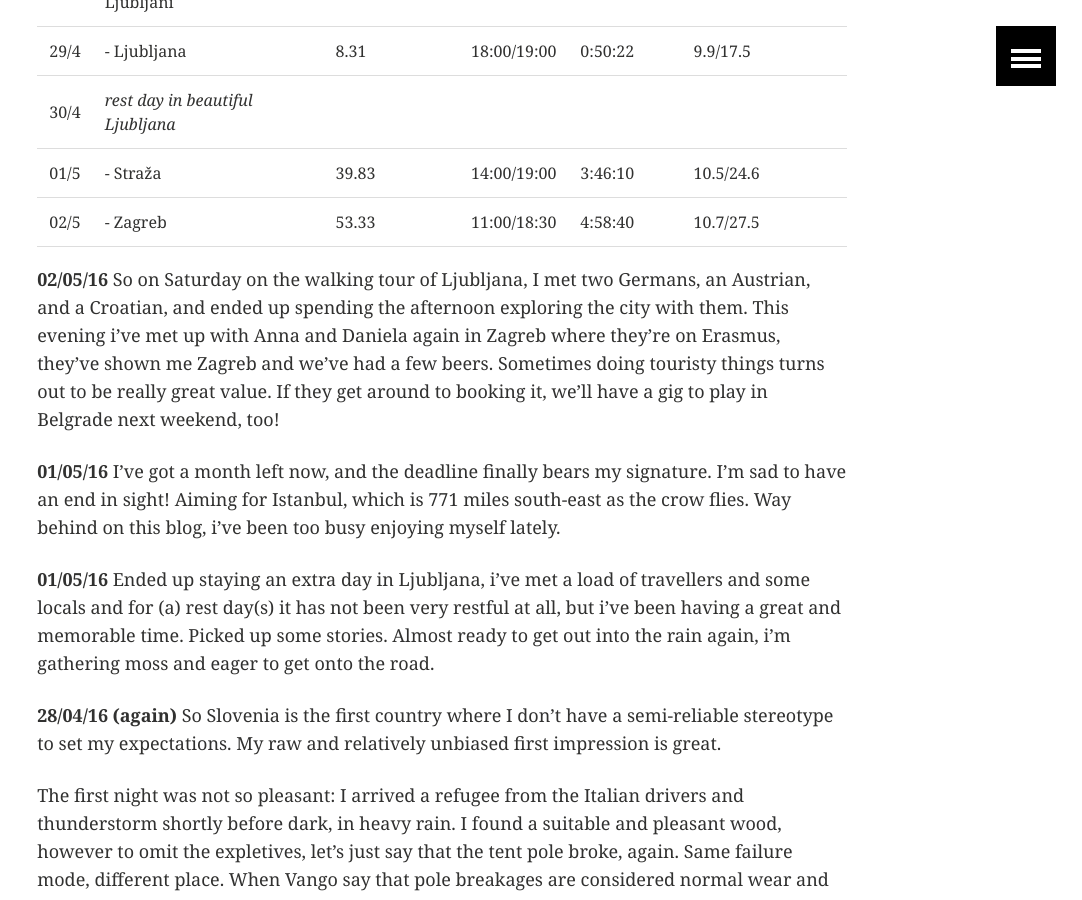
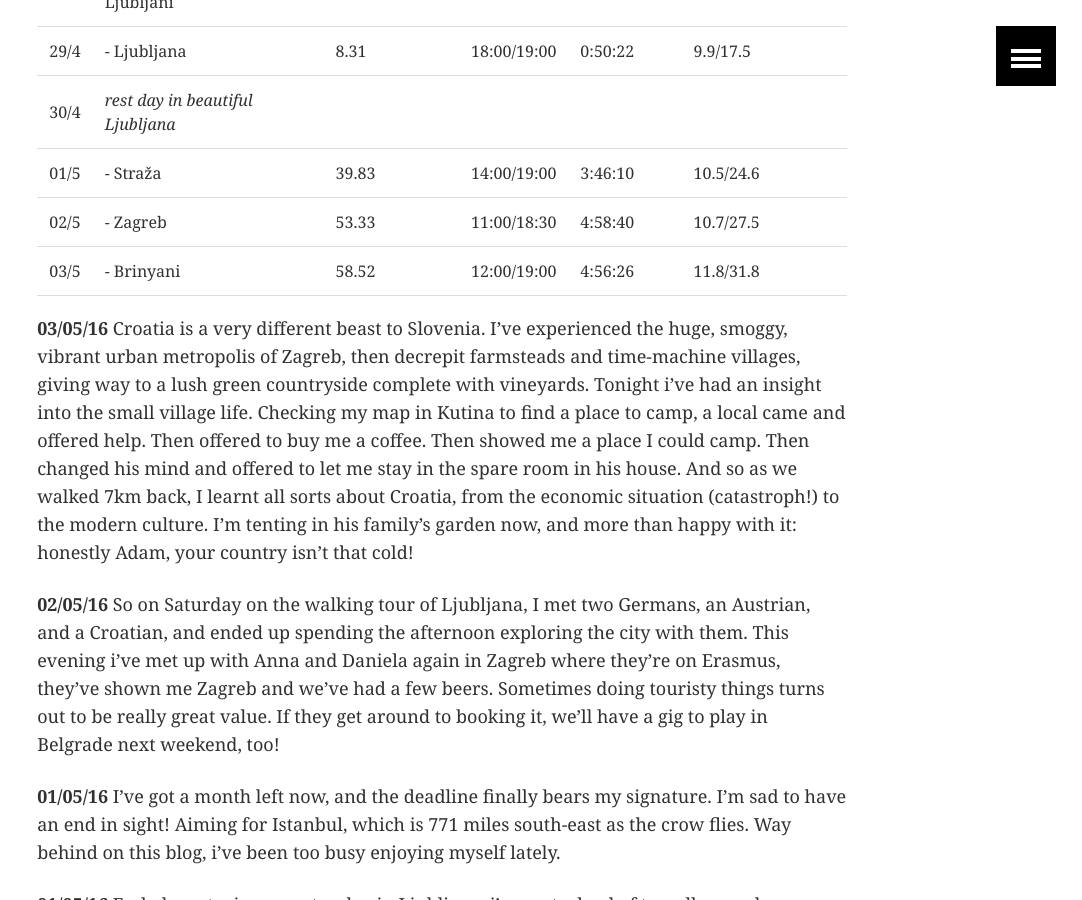
Before and after one commit to ArthurStart/git-blog, a Jekyll site: the page built from _posts/touring/2016-03-24-Quick-Update.md, in a window 1280 px wide and 900 px high, scrolled down 552 px. Shown: the whole window, without its empty margins (198-1280 px from the left). Built offline with Jekyll 4.4.1, drawn with Linux system fonts in a browser that asks for light colours; comment, search, counter and statistics services are not loaded.

Commit message:
Update from Brinyani

```diff
--- a/_posts/touring/2016-03-24-Quick-Update.md
+++ b/_posts/touring/2016-03-24-Quick-Update.md
@@ -20,6 +20,10 @@ Days 36 to the present, on the road.
 | 30/4 | *rest day in beautiful Ljubljana* |
 | 01/5 | - Straža        | 39.83 | 14:00/19:00 | 3:46:10 | 10.5/24.6 |
 | 02/5 | - Zagreb        | 53.33 | 11:00/18:30 | 4:58:40 | 10.7/27.5 |
+| 03/5 | - Brinyani      | 58.52 | 12:00/19:00 | 4:56:26 | 11.8/31.8 |
+
+**03/05/16**
+Croatia is a very different beast to Slovenia. I've experienced the huge, smoggy, vibrant urban metropolis of Zagreb, then decrepit farmsteads and time-machine villages, giving way to a lush green countryside complete with vineyards. Tonight i've had an insight into the small village life. Checking my map in Kutina to find a place to camp, a local came and offered help. Then offered to buy me a coffee. Then showed me a place I could camp. Then changed his mind and offered to let me stay in the spare room in his house. And so as we walked 7km back, I learnt all sorts about Croatia, from the economic situation (catastroph!) to the modern culture. I'm tenting in his family's garden now, and more than happy with it: honestly Adam, your country isn't that cold!
 
 **02/05/16**
 So on Saturday on the walking tour of Ljubljana, I met two Germans, an Austrian, and a Croatian, and ended up spending the afternoon exploring the city with them. This evening i've met up with Anna and Daniela again in Zagreb where they're on Erasmus, they've shown me Zagreb and we've had a few beers. Sometimes doing touristy things turns out to be really great value. If they get around to booking it, we'll have a gig to play in Belgrade next weekend, too!
```
